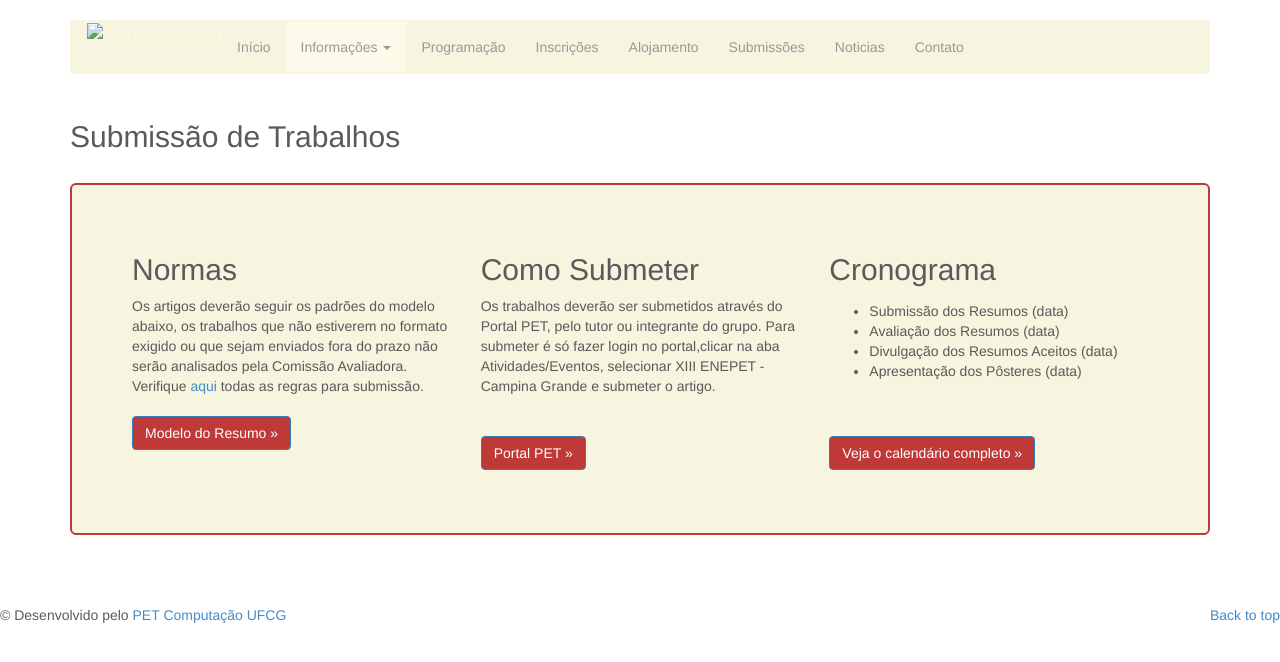
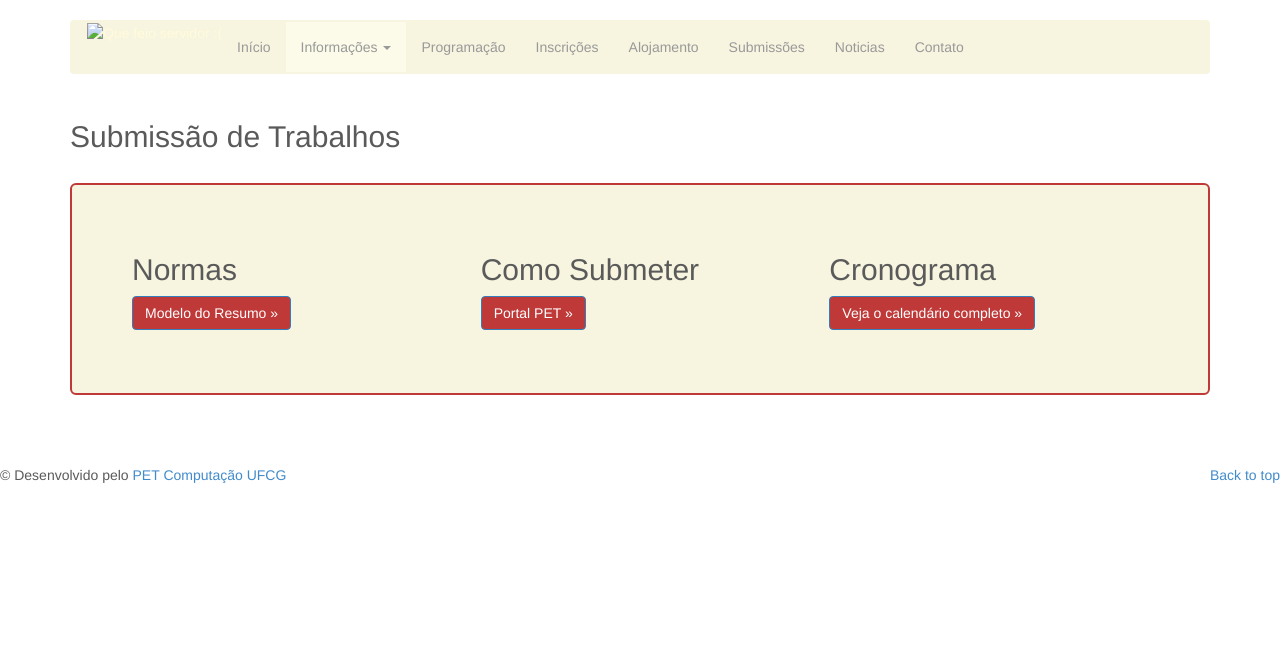
Before and after one commit to PETComputacaoUFCG/SiteENEPET2014, a Jekyll site: the page docs/html/submissao/index.html, which Jekyll copies as it is, in a window 1280 px wide. Shown: the top 662 px of the page. Built offline with Jekyll 4.4.1, drawn with Linux system fonts in a browser that asks for light colours; nearby versions of some CDN libraries; Markdown is read by kramdown in place of the engine named in the settings.

Commit message:
tirando os textos de submissoes colocando apenas os titulos e os botoes

```diff
--- a/docs/html/submissao/index.html
+++ b/docs/html/submissao/index.html
@@ -83,12 +83,6 @@
 			<div class="row">
 				<div class="col-lg-4">
 					<h2>Normas</h2>
-
-						Os artigos deverão seguir os padrões do modelo abaixo,
-						os trabalhos que não estiverem no formato exigido ou que sejam enviados fora do prazo não serão analisados pela Comissão Avaliadora.
-						Verifique <a href="./REGRAS_PARA_SUBMISSAO_RESUM0_ENEPET_CAMPINA_GRANDE_2014.doc">aqui</a> todas as regras para submissão.
-					<br>
-					<br>
 					<p>
 						<a class="btn btn-primary" href="./MODELORESUM0ENEPET2014.doc" role="button">Modelo do Resumo &raquo;</a>
 					</p>
@@ -97,14 +91,6 @@
 				<div class="col-lg-4">
 
 					<h2>Como Submeter</h2>
-
-
-						Os trabalhos deverão ser submetidos através do Portal PET, pelo tutor ou integrante do grupo. Para submeter é só fazer login no portal,clicar na aba Atividades/Eventos,
-						selecionar XIII ENEPET - Campina Grande e submeter o artigo.
-					<br>
-					<br>
-					<br>
-
 					<p>
 						<a class="btn btn-primary" href="http://www.portalpet.feis.unesp.br/" role="button">Portal PET &raquo;</a>
 
@@ -112,24 +98,6 @@
 				</div>
 				<div class="col-lg-4">
 					<h2>Cronograma</h2>
-					<p>
-						<ul>
-							<li>
-								Submissão dos Resumos (data)
-							</li>
-							<li>
-								Avaliação dos Resumos (data)
-							</li>
-							<li>
-								Divulgação dos Resumos Aceitos (data)
-							</li>
-							<li>
-								Apresentação dos Pôsteres (data)
-							</li>
-						</ul>
-					</p>
-					<br>
-					<br>
 					<p>
 						<a class="btn btn-primary" href="../programacao/index.html" role="button">Veja o calendário completo &raquo;</a>
 					</p>
```
